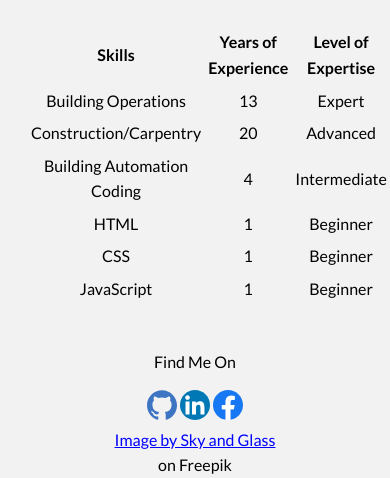
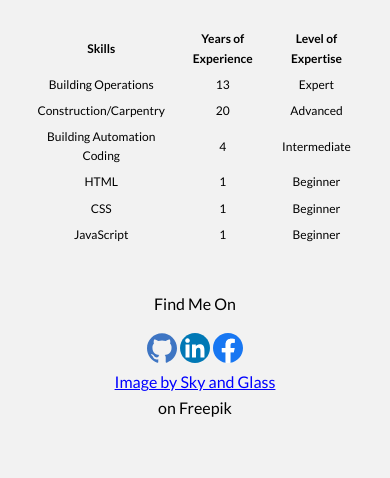
Before and after one commit to Carbon-42/portfolio-website, a plain HTML site: page about.html in a window 390 px wide. Shown: the part 860-1338 px from the top of the page. After the commit the page ends 1280 px from the top, so only its background shows below. Drawn offline with nearby package versions, Linux system fonts and the light colour scheme.

Commit message:
added #skills-table font size for @media

```diff
--- a/css/style.production.css
+++ b/css/style.production.css
@@ -224,10 +224,12 @@ button:hover, button:focus, .button:hover, .button:focus {
 
 	.grid__item:last-child {
 	  -ms-grid-column: 3;
+		grid-column: 3;
 	      grid-column-start: 3;
 	  -ms-grid-column-span: 0;
 	  grid-column-end: 3;
 	  -ms-grid-row: 1;
+	  grid-row: 1;
 	      grid-row-start: 1;
 	  -ms-grid-row-span: 2;
 	  grid-row-end: 3;
@@ -256,6 +258,10 @@ button:hover, button:focus, .button:hover, .button:focus {
 	.grid {
 		-ms-grid-columns: 1fr;
 		grid-template-columns: 1fr;
+	}
+
+	#skills-table {
+		font-size: 12px;
 	}
 }
 
--- a/css/styles.css
+++ b/css/styles.css
@@ -222,6 +222,10 @@ button:hover, button:focus, .button:hover, .button:focus {
 	.grid {
 		grid-template-columns: 1fr;
 	}
+
+	#skills-table {
+		font-size: 12px;
+	}
 }
 
 @media all and (min-width: 500px) and (max-width: 750px) {
```
